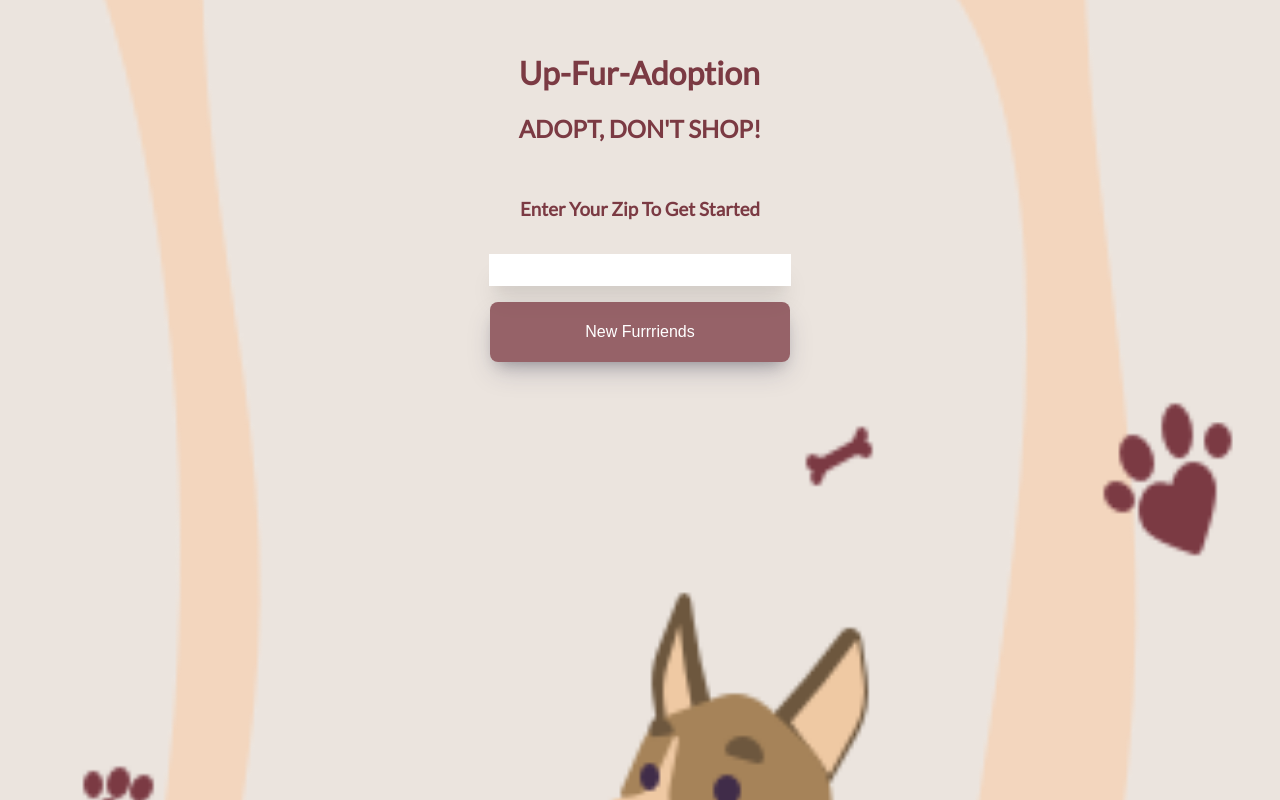
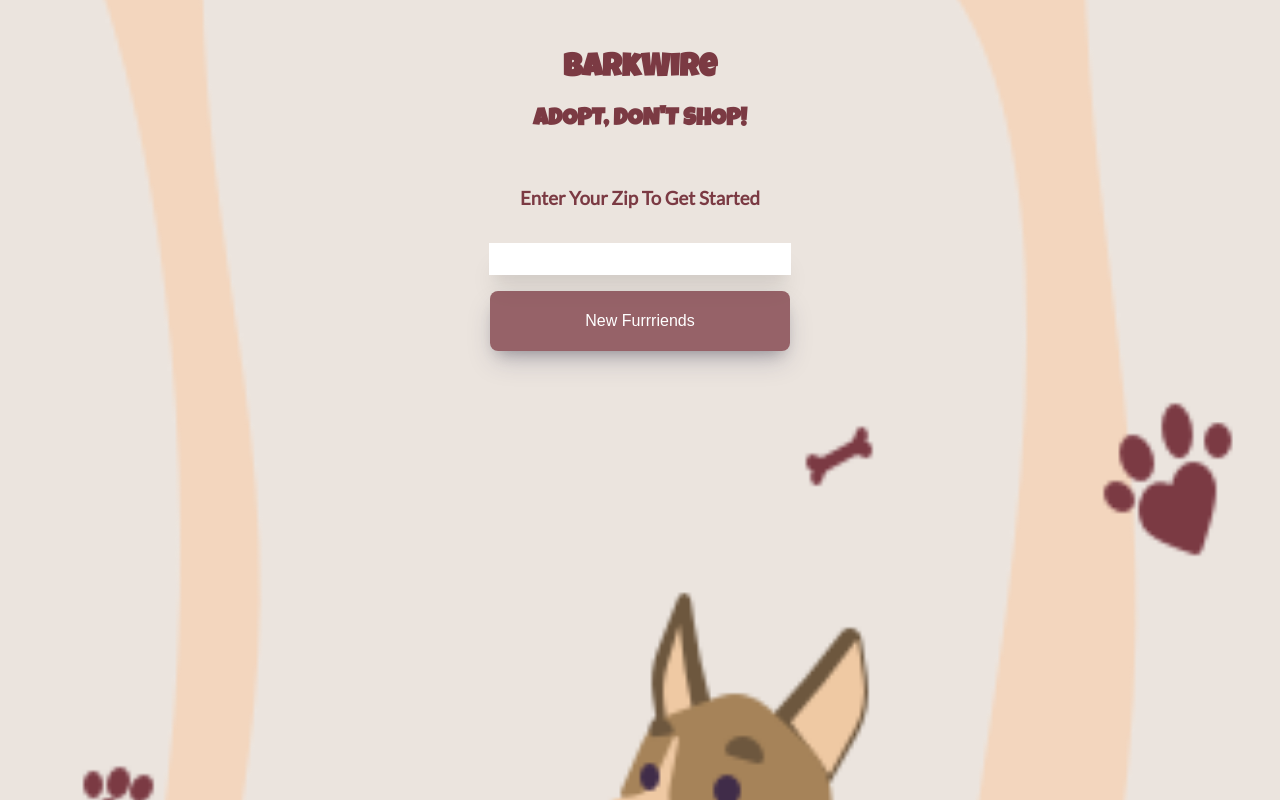
Before and after one commit to philip-haines/up-fur-adoption, a Vue app: page / in a window 1280 px wide. Built offline with nearby package versions, Linux system fonts and the light colour scheme.

Commit message:
added new font to home page

```diff
--- a/src/components/AnimalShow.vue
+++ b/src/components/AnimalShow.vue
@@ -93,7 +93,6 @@ export default {
 				.then((response) => response.json())
 				.then((data) => {
 					this.animal = data;
-					console.log(this.animal);
 				});
 		},
 	},
--- a/src/components/LoadingScreen.vue
+++ b/src/components/LoadingScreen.vue
@@ -18,4 +18,10 @@
 	align-items: center;
 	background: rgba(0, 0, 0, 0.536);
 }
+
+img {
+	width: 250px;
+	height: 250px;
+	box-shadow: rgba(17, 12, 46, 0.15) 0px 48px 100px 0px;
+}
 </style>
--- a/src/views/Animals.vue
+++ b/src/views/Animals.vue
@@ -9,7 +9,7 @@
 			<AnimalsList :animals="animals" :currentTab="currentTab" />
 		</div>
 		<div v-else class="shelters">
-			<LoadingScreen v-if="loading === true" />
+			<!-- <LoadingScreen v-if="loading === true" /> -->
 			<Shelters />
 		</div>
 		<div class="button-row">
@@ -61,10 +61,10 @@ export default {
 		selectTab(selectedTab) {
 			this.currentTab = selectedTab;
 			this.setTypeState();
-			this.fetchAnimals(3500);
+			this.fetchAnimals();
 		},
 
-		fetchAnimals(delay) {
+		fetchAnimals() {
 			this.loading = true;
 			setTimeout(
 				fetch(
@@ -80,20 +80,14 @@ export default {
 					.then((response) => response.json())
 					.then((data) => {
 						this.animals = data.animals;
-						console.log(this.animals);
-						console.log(
-							"loading state before change",
-							this.loading
-						);
 						this.loading = false;
-						console.log("loading state after change", this.loading);
 					}),
-				delay
+				6000
 			);
 		},
 	},
 	created() {
-		this.fetchAnimals(4000);
+		this.fetchAnimals();
 	},
 };
 </script>
--- a/src/views/Home.vue
+++ b/src/views/Home.vue
@@ -1,7 +1,7 @@
 <template>
 	<div class="home">
 		<div class="tag">
-			<h1>Up-Fur-Adoption</h1>
+			<h1>BarkWire</h1>
 			<h2>ADOPT, DON'T SHOP!</h2>
 		</div>
 		<div class="form">
@@ -36,6 +36,7 @@ export default {
 </script>
 
 <style scoped>
+@import url("https://fonts.googleapis.com/css2?family=Luckiest+Guy&display=swap");
 .home {
 	background-color: #eec5a4b5;
 	display: flex;
@@ -43,7 +44,7 @@ export default {
 	height: 100vh;
 	width: 100vw;
 	align-items: center;
-	/* justify-content: center; */
+
 	background-image: url("../assets/up-fur-adoption-home.png");
 	background-size: 125%;
 	background-position: center;
@@ -52,6 +53,8 @@ export default {
 
 .tag {
 	margin-top: 2rem;
+	font-family: "Luckiest Guy", cursive;
+	text-align: center;
 }
 
 .form {
--- a/src/views/Shelters.vue
+++ b/src/views/Shelters.vue
@@ -34,7 +34,6 @@ export default {
 				.then((response) => response.json())
 				.then((data) => {
 					this.shelters = data.organizations;
-					console.log(this.shelters);
 				});
 		},
 	},
```
